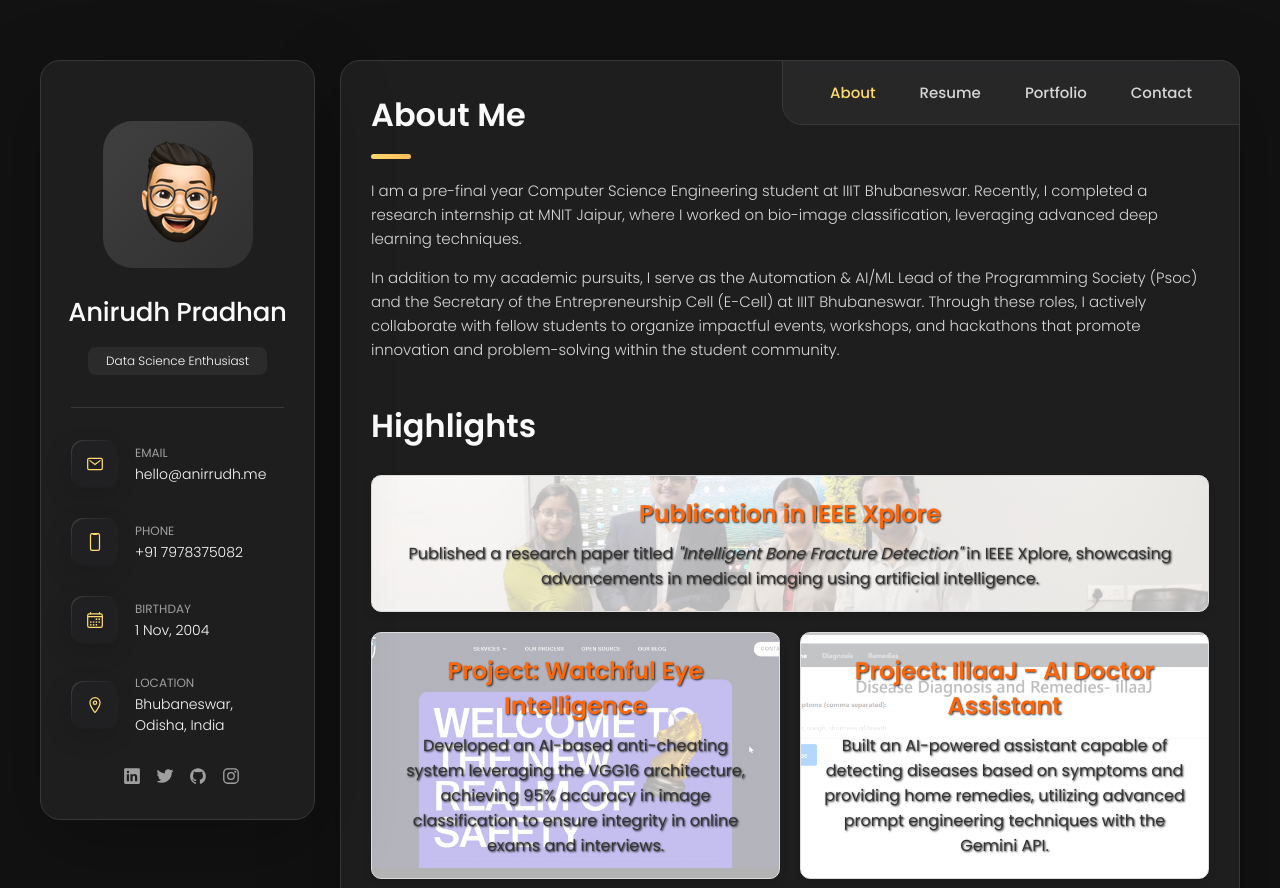
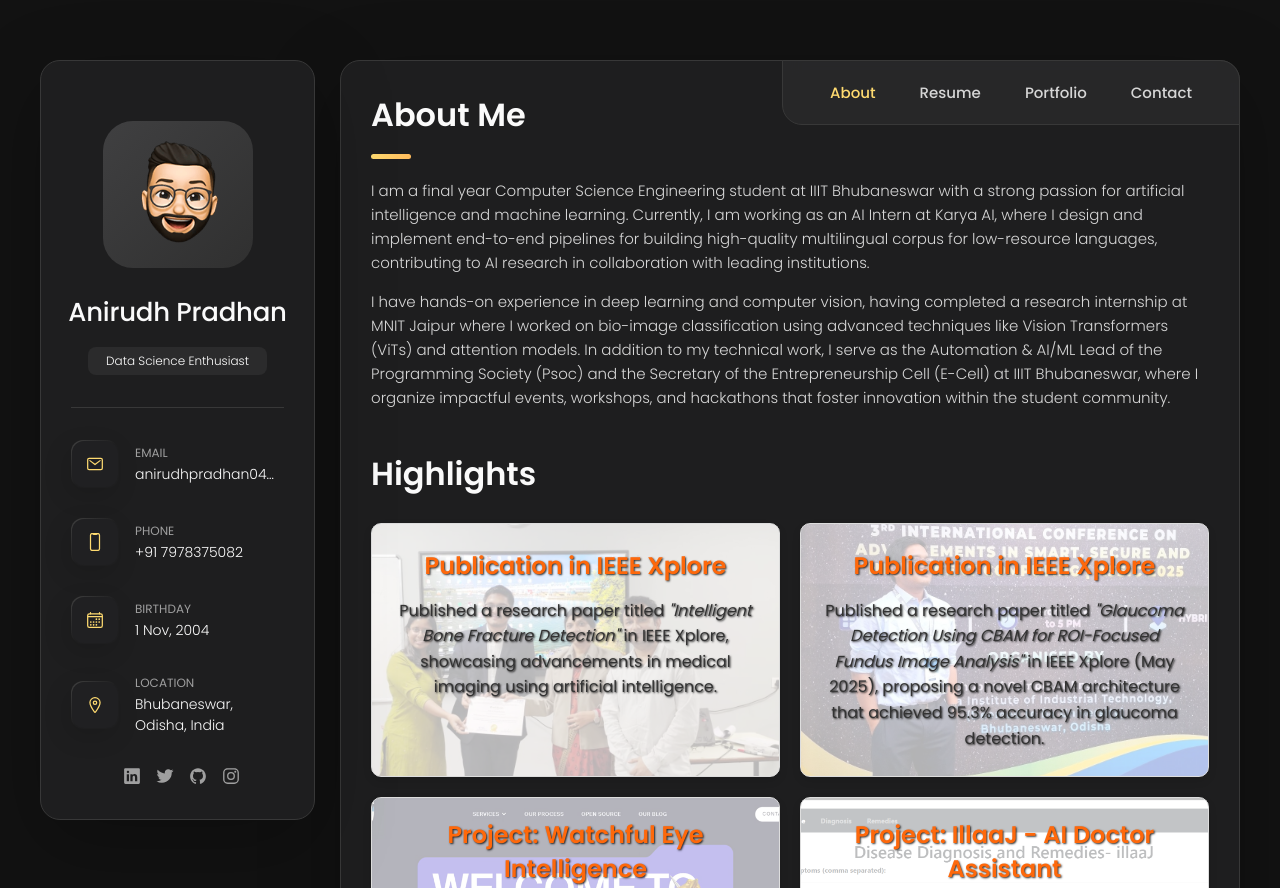
Before and after one commit to AnirudhPradhan/Portfolio-Website, a plain HTML site: page index.html in a window 1280 px wide. Shown: the top 888 px of the page. Drawn offline with nearby package versions, Linux system fonts and the light colour scheme.

Commit message:
new changes

```diff
--- a/assets/css/style.css
+++ b/assets/css/style.css
@@ -514,9 +514,49 @@ main {
   align-items: center;
   margin-bottom: 40px;
 }
+
+/* Publications Container - Two Columns */
+.publications-container {
+  display: flex;
+  justify-content: space-between;
+  gap: 20px;
+  width: 100%;
+  align-items: stretch;
+}
+
+.publications-container .achievement-link {
+  flex: 1 1 0;
+  min-width: 0;
+}
+
+.publications-container .achievement-box3 {
+  width: 100%;
+  max-width: none;
+  height: 100%;
+  min-height: 200px;
+}
+
+/* Responsive Design for Publications */
+@media (max-width: 768px) {
+  .publications-container {
+    flex-direction: column;
+    gap: 20px;
+  }
+
+  .publications-container .achievement-link {
+    width: 100%;
+    flex: 0 0 100%;
+  }
+
+  .publications-container .achievement-box3 {
+    width: 100%;
+  }
+}
 .achievement-description1 {
   font-size: 1rem;
   color: #333; /* New color for text (dark grey for better readability) */
+  margin: 0;
+  line-height: 1.6;
 }
 .achievement-description2 {
   font-size: 1rem;
@@ -531,7 +571,7 @@ main {
 .achievement-box3 {
   width: 100%;
   max-width: 900px;
-  padding: 20px;
+  padding: 25px 20px;
   border: 1px solid #ddd;
   border-radius: 10px;
   background: linear-gradient(rgba(255, 255, 255, 0.7), rgba(255, 255, 255, 0.7)),
@@ -543,10 +583,19 @@ main {
   box-shadow: 0 4px 8px rgba(0, 0, 0, 0.1);
   display: flex;
   flex-direction: column;
-  justify-content: center;
+  justify-content: flex-start;
   align-items: center;
   text-align: center;
   transition: transform 0.3s ease;
+  box-sizing: border-box;
+}
+
+/* Publication 2 Box - Different Background */
+.achievement-box3-pub2 {
+  background: linear-gradient(rgba(255, 255, 255, 0.7), rgba(255, 255, 255, 0.7)),
+              url('../images/gallery/Publication2.jpg');
+  background-size: cover;
+  background-position: center;
 }
 
 
@@ -609,7 +658,8 @@ main {
 .achievement-title {
   font-size: 1.5rem;
   font-weight: bold;
-  margin-bottom: 10px;
+  margin: 0 0 15px 0;
+  line-height: 1.4;
 }
 
 /* Description Styling */
--- a/index.html
+++ b/index.html
@@ -74,7 +74,7 @@
             <div class="contact-info">
               <p class="contact-title">Email</p>
 
-              <a href="mailto:omtestmail@gmail.com" class="contact-link">hello@anirrudh.me</a>
+              <a href="mailto:omtestmail@gmail.com" class="contact-link">anirudhpradhan04@gmail.com</a>
             </div>
 
           </li>
@@ -215,24 +215,20 @@
 
         <section class="about-text">
           <p>
-
-            I am a pre-final year Computer Science Engineering student at IIIT Bhubaneswar. Recently, I completed a
-            research internship at MNIT Jaipur, where I worked on bio-image classification, leveraging advanced deep
-            learning techniques.
+            I am a final year Computer Science Engineering student at IIIT Bhubaneswar with a strong passion for artificial intelligence and machine learning. Currently, I am working as an AI Intern at Karya AI, where I design and implement end-to-end pipelines for building high-quality multilingual corpus for low-resource languages, contributing to AI research in collaboration with leading institutions.
           </p>
 
           <p>
-            In addition to my academic pursuits, I serve as the Automation & AI/ML Lead of the Programming Society
-            (Psoc) and the Secretary of the Entrepreneurship Cell (E-Cell) at IIIT Bhubaneswar. Through these roles, I
-            actively collaborate with fellow students to organize impactful events, workshops, and hackathons that
-            promote innovation and problem-solving within the student community.
+            I have hands-on experience in deep learning and computer vision, having completed a research internship at MNIT Jaipur where I worked on bio-image classification using advanced techniques like Vision Transformers (ViTs) and attention models. In addition to my technical work, I serve as the Automation & AI/ML Lead of the Programming Society (Psoc) and the Secretary of the Entrepreneurship Cell (E-Cell) at IIIT Bhubaneswar, where I organize impactful events, workshops, and hackathons that foster innovation within the student community.
           </p>
         </section>
 
         <section>
           <h2 class="h2 testimonials-title">Highlights</h2>
           <div class="achievement-container">
-            <!-- Publication Box with Link -->
+            <!-- Publications Container - Two Columns -->
+            <div class="publications-container">
+              <!-- Publication 1 Box with Link -->
               <a href="https://ieeexplore.ieee.org/document/10872252" target="_blank" class="achievement-link">
                 <div class="achievement-box3">
                   <h3 class="achievement-title">Publication in IEEE Xplore</h3>
@@ -241,6 +237,17 @@
                   </p>
                 </div>
               </a>
+
+              <!-- Publication 2 Box with Link -->
+              <a href="https://ieeexplore.ieee.org/search/searchresult.jsp?queryText=Glaucoma%20Detection%20Using%20CBAM%20ROI-Focused%20Fundus%20Image%20Analysis" target="_blank" class="achievement-link">
+                <div class="achievement-box3 achievement-box3-pub2">
+                  <h3 class="achievement-title">Publication in IEEE Xplore</h3>
+                  <p class="achievement-description1">
+                    Published a research paper titled <em>"Glaucoma Detection Using CBAM for ROI-Focused Fundus Image Analysis"</em> in IEEE Xplore (May 2025), proposing a novel CBAM architecture that achieved 95.3% accuracy in glaucoma detection.
+                  </p>
+                </div>
+              </a>
+            </div>
 
             <!-- Projects Container -->
             <div class="projects-container">
@@ -640,6 +647,24 @@
 
             <li class="timeline-item">
 
+              <h4 class="h4 timeline-item-title">AI Intern</h4>
+              <h4 class="h5 timeline-item-title">Karya AI</h4>
+
+
+              <span>April 2025 — Present</span>
+
+              <p class="timeline-text">
+                Designed and implemented an end-to-end pipeline for building high-quality multilingual corpus for high-population, low-resource languages, integrating speaker diarization, transcription, and task release on the platform.
+                <br><br>
+                • Led initiatives in data processing pipelines including PII removal, contributing over 100+ hours of clean, ethically sourced audio data across Indic languages and integrating them into the Language Server.
+                <br>
+                • These datasets power downstream tasks like Text-to-Speech (TTS), supporting AI research in collaboration with institutions such as Nanterre University.
+              </p>
+
+            </li>
+
+            <li class="timeline-item">
+
               <h4 class="h4 timeline-item-title">Secretary</h4>
               <h4 class="h5 timeline-item-title">E-CELL IIIT Bh</h4>
 
@@ -701,7 +726,7 @@
                 Click the link below to download or view my resume as a PDF.
               </p>
 
-              <a href="assets/My_Resume.pdf" target="_blank" class="resume-link">
+              <a href="assets/Anirudh (Resume).pdf" target="_blank" class="resume-link">
                 <ion-icon name="download-outline"></ion-icon>
                 Download/View PDF
               </a>
@@ -709,7 +734,7 @@
 
             <!-- PDF Preview Image Section -->
             <div class="pdf-preview">
-              <img src="assets/My_Resume-1.png" alt="PDF Preview Image" class="resume-image">
+              <img src="assets/Resume_preview.png" alt="PDF Preview Image" class="resume-image">
             </div>
           </div>
         </section>
```
Also changed, not shown: assets/My_Resume-1.png (deleted), assets/Resume_preview.png (added), assets/images/gallery/Publication2.jpg (added), 1 other file. Lines whose indentation alone changed are shown as unchanged.
